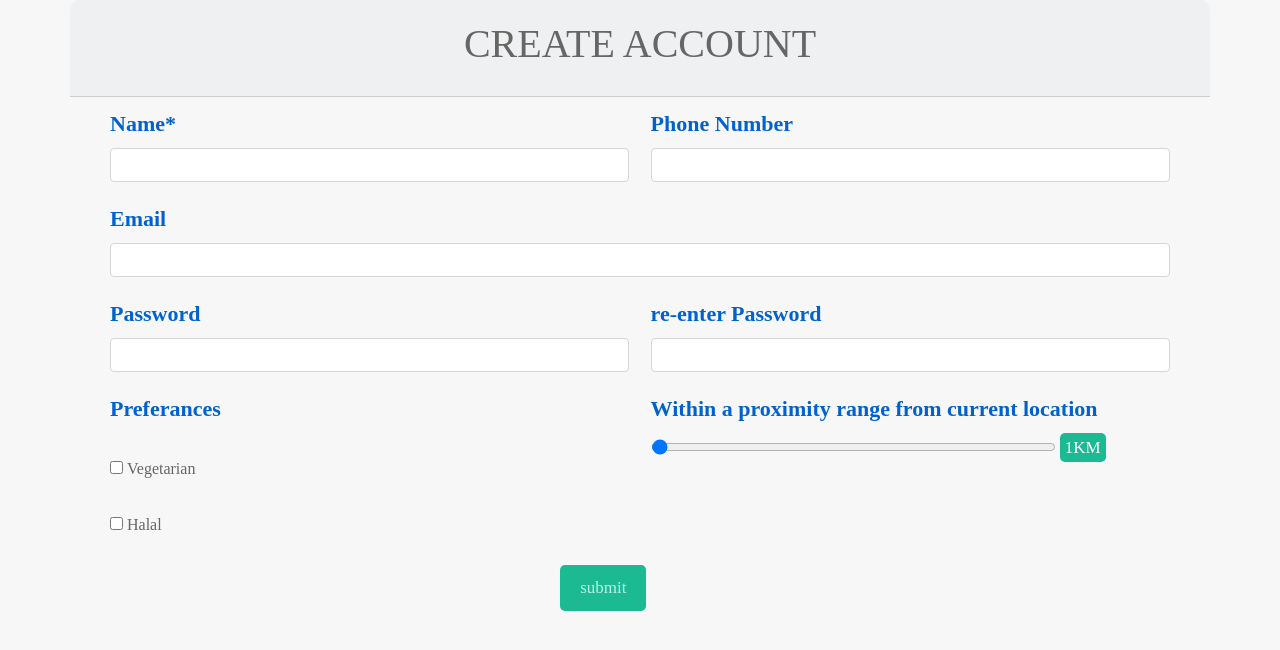
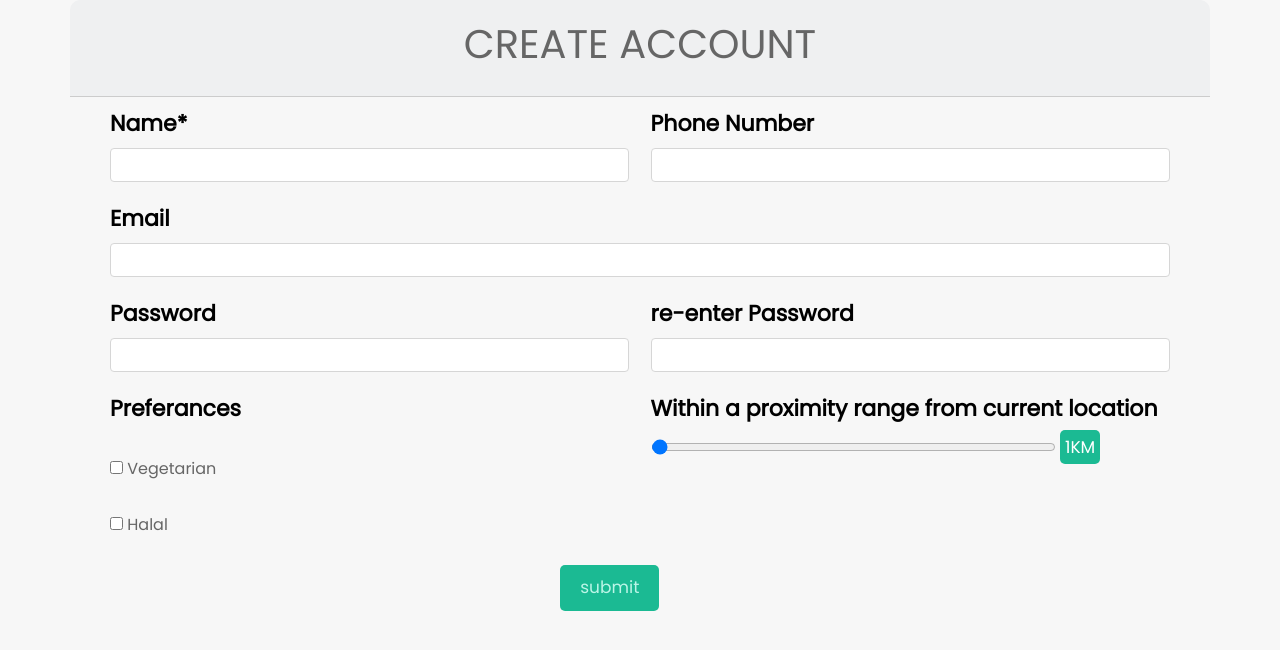
Before and after one commit to simshengqin/IS216, a PHP site: page /registration.php in a window 1280 px wide. Shown: the top 650 px of the page. Run offline with PHP 8.4, Linux system fonts and the light colour scheme; some libraries are stand-ins or nearby versions.

Commit message:
1) Made changes to btn class

```diff
--- a/css/maincss.css
+++ b/css/maincss.css
@@ -616,7 +616,7 @@ img {
     margin-bottom: 20px;
 }
 .form-body .label-title {
-    color: #0062cc;
+    color: black;
     font-size: 22px;
     font-weight: bold;
 }
@@ -686,7 +686,7 @@ input[type="file"] {
     font-style: italic;
     font-weight: thin;
 }
-.btn {
+.btn-registration {
     display: inline-block;
     padding: 10px 20px;
     background-color: #1bba93;
--- a/registration.php
+++ b/registration.php
@@ -12,6 +12,7 @@
 
          <!-- Roboto Font -->
         <link rel="stylesheet" href="https://fonts.googleapis.com/css?family=Roboto:100,300,400,500,700&display=swap">
+        <link href='https://fonts.googleapis.com/css?family=Poppins' rel='stylesheet'>
         <!-- Font Awesome -->
         <link rel="stylesheet" href="https://stackpath.bootstrapcdn.com/bootstrap/4.3.1/css/bootstrap.min.css" integrity="sha384-ggOyR0iXCbMQv3Xipma34MD+dH/1fQ784/j6cY/iJTQUOhcWr7x9JvoRxT2MZw1T" crossorigin="anonymous">
         <script src="https://code.jquery.com/jquery-3.3.1.min.js"></script>
@@ -107,7 +108,7 @@
 
                         </div>
                         <div class="form-footer">
-                            <input class="btn btn-primary" type="submit" name="submit" id="register" value="submit">
+                            <input class="btn-registration btn-primary" type="submit" name="submit" id="register" value="submit">
                         </div>
 
 
```
